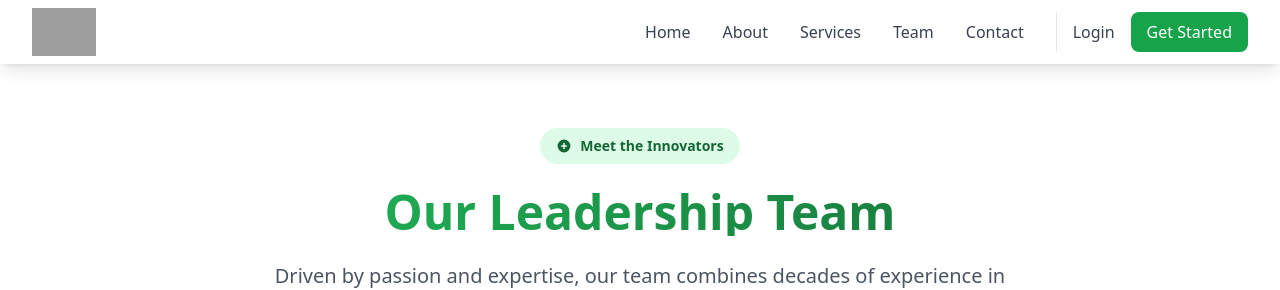
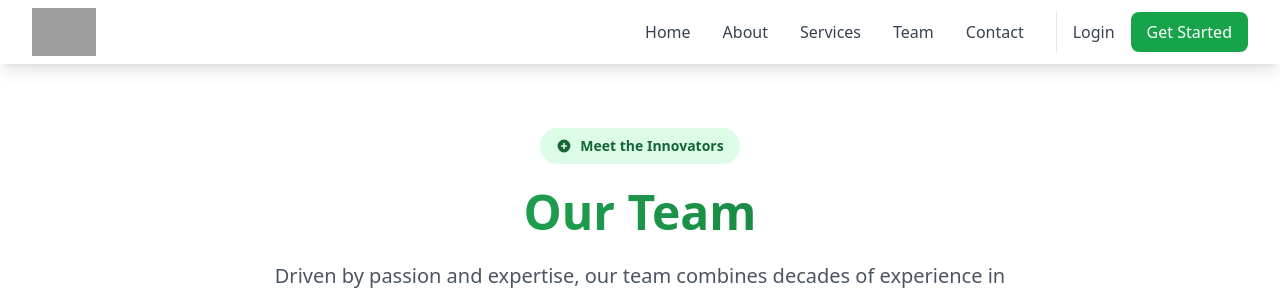
Before and after one commit to adobamixology/VerteTower, a React (Vite) app: page /team in a window 1280 px wide. Shown: the top 290 px of the page. Built offline with nearby package versions, Linux system fonts and the light colour scheme; grey boxes are pictures that could not be loaded.

Commit message:
leadership-team-edit

```diff
--- a/src/pages/Team.jsx
+++ b/src/pages/Team.jsx
@@ -964,8 +964,7 @@
             </svg>
             Meet the Innovators
           </div>
-          <h1 className="text-5xl font-bold text-gray-900 mb-6 bg-gradient-to-r from-green-500 to-green-800 bg-clip-text text-transparent">
-            Our Leadership Team
+          <h1 className="text-5xl font-bold text-gray-900 mb-6 bg-gradient-to-r from-green-500 to-green-800 bg-clip-text text-transparent">Our Team
           </h1>
           <p className="text-xl text-gray-600 max-w-3xl mx-auto leading-relaxed">
             Driven by passion and expertise, our team combines decades of experience in agriculture,
```
